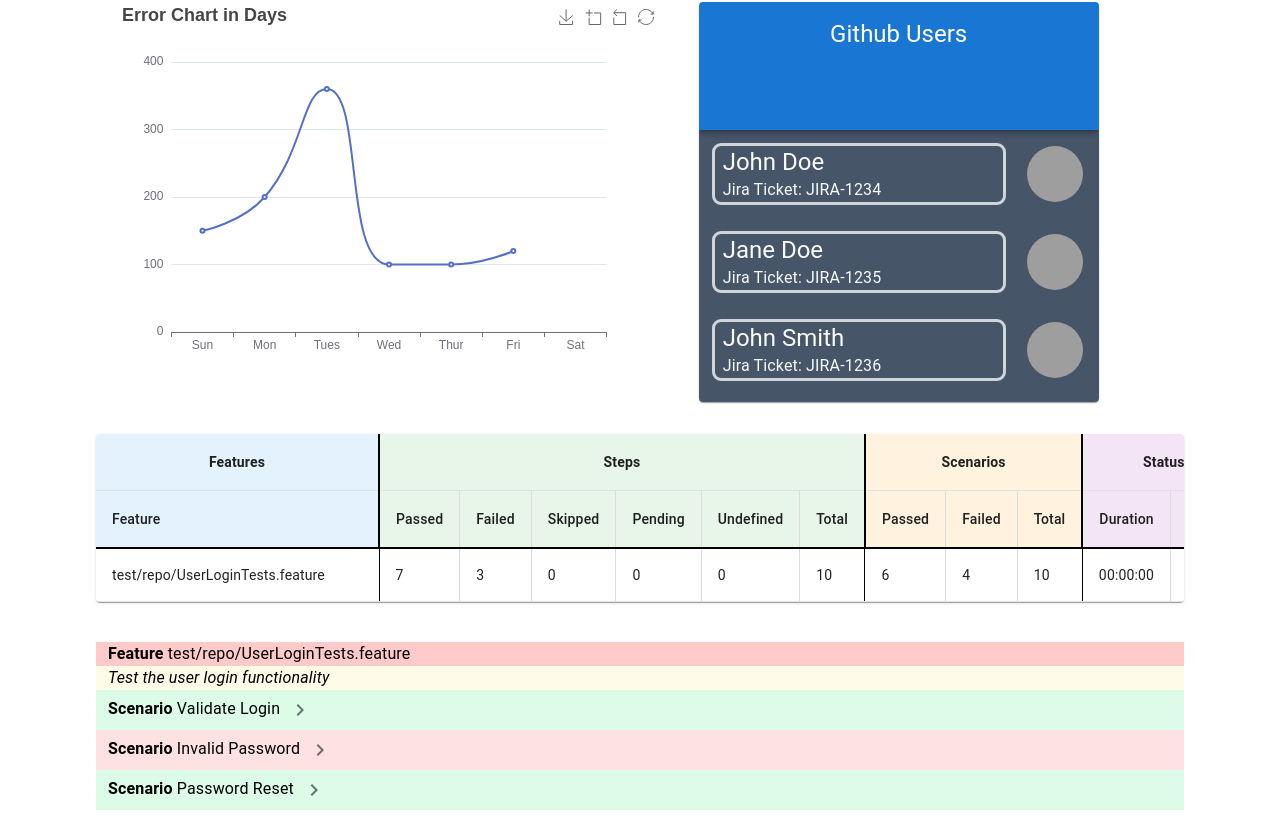
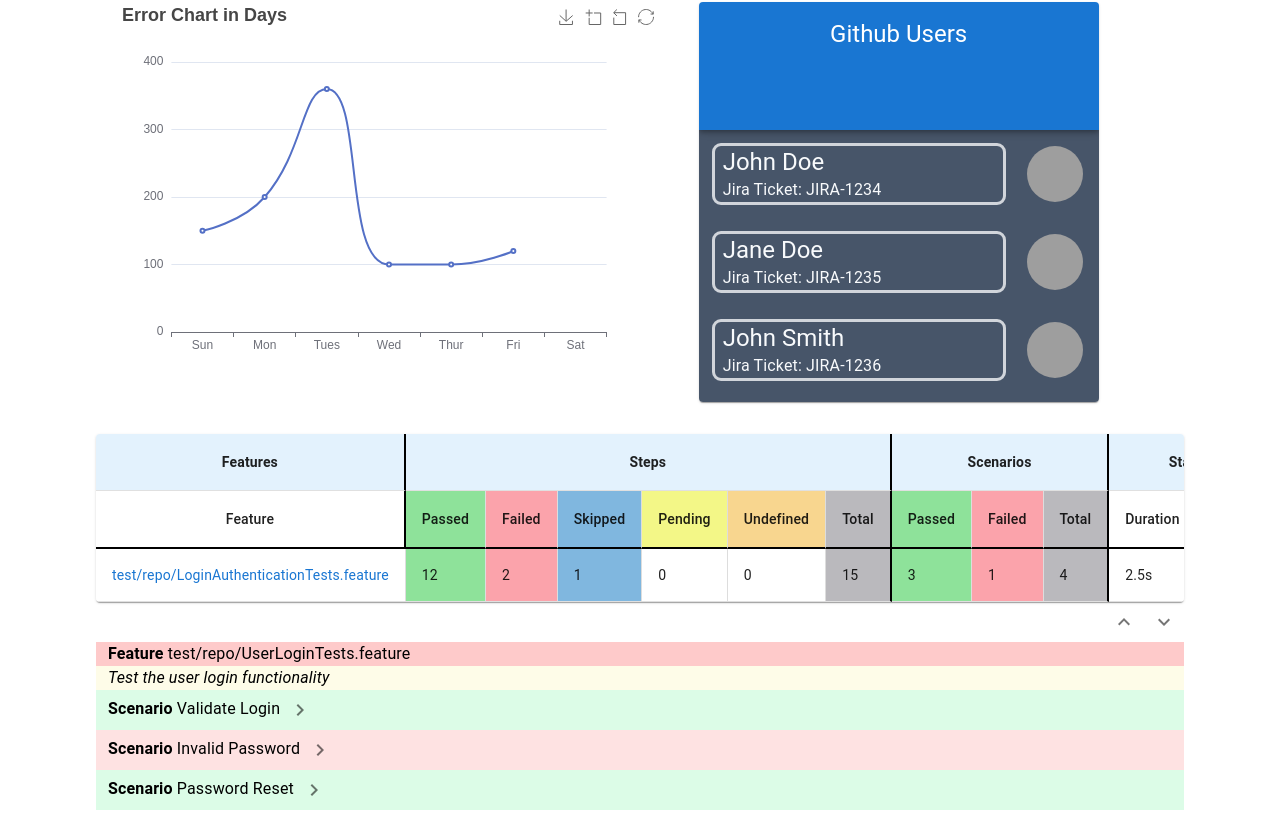
Before and after one commit to Codeyg12/test-view, a Next.js app: page /feature/1 in a window 1280 px wide. Shown: the part 527-1345 px from the top of the page. Built offline with nearby package versions, Linux system fonts and the light colour scheme; grey boxes are pictures that could not be loaded.

Commit message:
Updating table to DRY out code and add color to cells

```diff
--- a/app/components/FeatureDetails.tsx
+++ b/app/components/FeatureDetails.tsx
@@ -3,6 +3,8 @@
 import { IconButton, Typography } from "@mui/material";
 import KeyboardArrowRightIcon from '@mui/icons-material/KeyboardArrowRight';
 import KeyboardArrowDownIcon from '@mui/icons-material/KeyboardArrowDown';
+import ExpandMoreIcon from '@mui/icons-material/ExpandMore';
+import ExpandLessIcon from '@mui/icons-material/ExpandLess';
 import { useState } from "react";
 
 const FeatureDetailsData = [
@@ -71,8 +73,27 @@ const FeatureDetails = () => {
         setOpenStepsSection(openStepsSection.map((state, i) => (i === index ? !state : state)));
     }
 
+    const handleCloseAll = () => {
+        setOpenScenarios(Array(FeatureDetailsData.length).fill(false));
+        setOpenStepsSection(Array(FeatureDetailsData.length).fill(false));
+    }
+
+    const handleOpenAll = () => {
+        setOpenScenarios(Array(FeatureDetailsData.length).fill(true));
+        setOpenStepsSection(Array(FeatureDetailsData.length).fill(true));
+    }
+
     return (
       <>
+      <div className="flex justify-end">
+
+        <IconButton onClick={handleCloseAll} className="text-white">
+            <ExpandLessIcon />
+        </IconButton>
+      <IconButton onClick={handleOpenAll} className="text-white">
+        <ExpandMoreIcon />
+      </IconButton>
+      </div>
         <Typography className="bg-red-200 pl-3 text-black">
           <span className="font-bold">Feature </span>{" "}
           test/repo/UserLoginTests.feature
--- a/app/components/TableHeader.tsx
+++ b/app/components/TableHeader.tsx
@@ -1,92 +1,85 @@
-'use client'
+// 'use client'
 
-import { TableCell, TableHead, TableRow } from "@mui/material";
+// import { TableCell, TableHead, TableRow } from "@mui/material";
 
-const TableHeader: React.FC = () => {
-    const headerStyles = {
-        features: { backgroundColor: "#e3f2fd" },
-        steps: { backgroundColor: "#e8f5e9" },
-        scenarios: { backgroundColor: "#fff3e0" },
-        status: { backgroundColor: "#f3e5f5" }
-    };
+// const TableHeader: React.FC = () => {
+//     return (
+//         <TableHead>
+//             <TableRow>
+//                 <TableCell
+//                     colSpan={1}
+//                     align="center"
+//                     sx={{
+//                         borderRight: '2px solid black',
+//                         width: '250px',
+//                         minWidth: '250px',
+//                         backgroundColor: '#e3f2fd',
+//                         fontWeight: 'bold'
+//                     }}
+//                 >
+//                     Features
+//                 </TableCell>
 
-    return (
-        <TableHead>
-            <TableRow>
-                <TableCell
-                    colSpan={1}
-                    align="center"
-                    sx={{
-                        borderRight: '2px solid black',
-                        width: '250px',
-                        minWidth: '250px',
-                        ...headerStyles.features,
-                        fontWeight: 'bold'
-                    }}
-                >
-                    Features
-                </TableCell>
+//                 <TableCell
+//                     colSpan={6}
+//                     align="center"
+//                     sx={{
+//                         borderRight: '2px solid black',
+//                         backgroundColor: '#e3f2fd',
+//                         fontWeight: 'bold'
+//                     }}
+//                 >
+//                     Steps
+//                 </TableCell>
 
-                <TableCell
-                    colSpan={6}
-                    align="center"
-                    sx={{
-                        borderRight: '2px solid black',
-                        ...headerStyles.steps,
-                        fontWeight: 'bold'
-                    }}
-                >
-                    Steps
-                </TableCell>
+//                 <TableCell
+//                     colSpan={3}
+//                     align="center"
+//                     sx={{
+//                         borderRight: '2px solid black',
+//                         backgroundColor: '#e3f2fd',
+//                         fontWeight: 'bold'
+//                     }}
+//                 >
+//                     Scenarios
+//                 </TableCell>
 
-                <TableCell
-                    colSpan={3}
-                    align="center"
-                    sx={{
-                        borderRight: '2px solid black',
-                        ...headerStyles.scenarios,
-                        fontWeight: 'bold'
-                    }}
-                >
-                    Scenarios
-                </TableCell>
+//                 <TableCell
+//                     colSpan={2}
+//                     align="center"
+//                     sx={{
+//                         backgroundColor: '#e3f2fd',
+//                         fontWeight: 'bold',
+//                     }}
+//                 >
+//                     Status
+//                 </TableCell>
+//             </TableRow>
+//             <TableRow sx={{ borderBottom: '2px solid black' }}>
+//                 <TableCell sx={{
+//                     borderRight: '2px solid black',
+//                     borderBottom: '2px solid black',
+//                     textAlign: 'center',
+//                 }}>
+//                     Feature
+//                 </TableCell>
 
-                <TableCell
-                    colSpan={2}
-                    align="center"
-                    sx={{
-                        ...headerStyles.status,
-                        fontWeight: 'bold',
-                    }}
-                >
-                    Status
-                </TableCell>
-            </TableRow>
-            <TableRow sx={{ borderBottom: '2px solid black' }}>
-                <TableCell sx={{
-                    borderRight: '2px solid black',
-                    borderBottom: '2px solid black',
-                    ...headerStyles.features
-                }}>
-                    Feature
-                </TableCell>
+//                 <TableCell sx={{ borderRight: '1px solid #ddd', borderBottom: '2px solid black', backgroundColor: "#8ee29a"}}>Passed</TableCell>
+//                 <TableCell sx={{ borderRight: '1px solid #ddd', borderBottom: '2px solid black', backgroundColor: "#fba3ab" }}>Failed</TableCell>
+//                 <TableCell sx={{ borderRight: '1px solid #ddd', borderBottom: '2px solid black', backgroundColor: "#80b7df" }}>Skipped</TableCell>
+//                 <TableCell sx={{ borderRight: '1px solid #ddd', borderBottom: '2px solid black', backgroundColor: "#f3f787" }}>Pending</TableCell>
+//                 <TableCell sx={{ borderRight: '1px solid #ddd', borderBottom: '2px solid black', backgroundColor: "#f8d68f" }}>Undefined</TableCell>
+//                 <TableCell sx={{ borderRight: '2px solid black', borderBottom: '2px solid black', backgroundColor: "#bab9bd" }}>Total</TableCell>
 
-                <TableCell sx={{ borderRight: '1px solid #ddd', borderBottom: '2px solid black', ...headerStyles.steps }}>Passed</TableCell>
-                <TableCell sx={{ borderRight: '1px solid #ddd', borderBottom: '2px solid black', ...headerStyles.steps }}>Failed</TableCell>
-                <TableCell sx={{ borderRight: '1px solid #ddd', borderBottom: '2px solid black', ...headerStyles.steps }}>Skipped</TableCell>
-                <TableCell sx={{ borderRight: '1px solid #ddd', borderBottom: '2px solid black', ...headerStyles.steps }}>Pending</TableCell>
-                <TableCell sx={{ borderRight: '1px solid #ddd', borderBottom: '2px solid black', ...headerStyles.steps }}>Undefined</TableCell>
-                <TableCell sx={{ borderRight: '2px solid black', borderBottom: '2px solid black', ...headerStyles.steps }}>Total</TableCell>
+//                 <TableCell sx={{ borderRight: '1px solid #ddd', borderBottom: '2px solid black',  backgroundColor: "#8ee29a"}}>Passed</TableCell>
+//                 <TableCell sx={{ borderRight: '1px solid #ddd', borderBottom: '2px solid black',  backgroundColor: "#fba3ab" }}>Failed</TableCell>
+//                 <TableCell sx={{ borderRight: '2px solid black', borderBottom: '2px solid black', backgroundColor: "#bab9bd" }}>Total</TableCell>
 
-                <TableCell sx={{ borderRight: '1px solid #ddd', borderBottom: '2px solid black', ...headerStyles.scenarios }}>Passed</TableCell>
-                <TableCell sx={{ borderRight: '1px solid #ddd', borderBottom: '2px solid black', ...headerStyles.scenarios }}>Failed</TableCell>
-                <TableCell sx={{ borderRight: '2px solid black', borderBottom: '2px solid black', ...headerStyles.scenarios }}>Total</TableCell>
+//                 <TableCell sx={{ borderRight: '1px solid #ddd', borderBottom: '2px solid black'}}>Duration</TableCell>
+//                 <TableCell sx={{ borderBottom: '2px solid black' }}>Status</TableCell>
+//             </TableRow>
+//         </TableHead>
+//     )
+// }
 
-                <TableCell sx={{ borderRight: '1px solid #ddd', borderBottom: '2px solid black', ...headerStyles.status }}>Duration</TableCell>
-                <TableCell sx={{ borderBottom: '2px solid black', ...headerStyles.status }}>Status</TableCell>
-            </TableRow>
-        </TableHead>
-    )
-}
-
-export default TableHeader;
+// export default TableHeader;
--- a/app/components/TestTable.tsx
+++ b/app/components/TestTable.tsx
@@ -1,9 +1,7 @@
-import { Table, TableCell, TableContainer, TableRow, TableBody, Paper } from "@mui/material";
-import dummyData from "../../dummyData.json"
+import { Table, TableCell, TableContainer, TableRow, TableBody, Paper, TableHead } from "@mui/material";
 import Link from "next/link";
-import TableHeader from "./TableHeader";
 
-const TestTable = () => {
+const TestTable = ({dummyData}: any) => {
 
     return (
         <TableContainer
@@ -12,10 +10,84 @@ const TestTable = () => {
             sx={{ maxHeight: '500px' }}
         >
             <Table stickyHeader>
-                <TableHeader />
+            <TableHead>
+            <TableRow>
+                <TableCell
+                    colSpan={1}
+                    align="center"
+                    sx={{
+                        borderRight: '2px solid black',
+                        width: '250px',
+                        minWidth: '250px',
+                        backgroundColor: '#e3f2fd',
+                        fontWeight: 'bold'
+                    }}
+                >
+                    Features
+                </TableCell>
+
+                <TableCell
+                    colSpan={6}
+                    align="center"
+                    sx={{
+                        borderRight: '2px solid black',
+                        backgroundColor: '#e3f2fd',
+                        fontWeight: 'bold'
+                    }}
+                >
+                    Steps
+                </TableCell>
+
+                <TableCell
+                    colSpan={3}
+                    align="center"
+                    sx={{
+                        borderRight: '2px solid black',
+                        backgroundColor: '#e3f2fd',
+                        fontWeight: 'bold'
+                    }}
+                >
+                    Scenarios
+                </TableCell>
+
+                <TableCell
+                    colSpan={2}
+                    align="center"
+                    sx={{
+                        backgroundColor: '#e3f2fd',
+                        fontWeight: 'bold',
+                    }}
+                >
+                    Status
+                </TableCell>
+            </TableRow>
+            <TableRow sx={{ borderBottom: '2px solid black' }}>
+                <TableCell sx={{
+                    borderRight: '2px solid black',
+                    borderBottom: '2px solid black',
+                    textAlign: 'center',
+                }}>
+                    Feature
+                </TableCell>
+
+                <TableCell sx={{ borderRight: '1px solid #ddd', borderBottom: '2px solid black', backgroundColor: "#8ee29a"}}>Passed</TableCell>
+                <TableCell sx={{ borderRight: '1px solid #ddd', borderBottom: '2px solid black', backgroundColor: "#fba3ab" }}>Failed</TableCell>
+                <TableCell sx={{ borderRight: '1px solid #ddd', borderBottom: '2px solid black', backgroundColor: "#80b7df" }}>Skipped</TableCell>
+                <TableCell sx={{ borderRight: '1px solid #ddd', borderBottom: '2px solid black', backgroundColor: "#f3f787" }}>Pending</TableCell>
+                <TableCell sx={{ borderRight: '1px solid #ddd', borderBottom: '2px solid black', backgroundColor: "#f8d68f" }}>Undefined</TableCell>
+                <TableCell sx={{ borderRight: '2px solid black', borderBottom: '2px solid black', backgroundColor: "#bab9bd" }}>Total</TableCell>
+
+                <TableCell sx={{ borderRight: '1px solid #ddd', borderBottom: '2px solid black',  backgroundColor: "#8ee29a"}}>Passed</TableCell>
+                <TableCell sx={{ borderRight: '1px solid #ddd', borderBottom: '2px solid black',  backgroundColor: "#fba3ab" }}>Failed</TableCell>
+                <TableCell sx={{ borderRight: '2px solid black', borderBottom: '2px solid black', backgroundColor: "#bab9bd" }}>Total</TableCell>
+
+                <TableCell sx={{ borderRight: '1px solid #ddd', borderBottom: '2px solid black'}}>Duration</TableCell>
+                <TableCell sx={{ borderBottom: '2px solid black' }}>Status</TableCell>
+            </TableRow>
+        </TableHead>
 
                 <TableBody>
-                    {dummyData.map((data, index) => (
+                    {dummyData.map((data: any, index: number) => (
                         <TableRow key={index}>
                             <TableCell sx={{ borderRight: '1px solid #ddd' }}>
                                 <Link
@@ -28,17 +100,17 @@ const TestTable = () => {
                                     test/repo/{data.feature}Tests.feature
                                 </Link>
                             </TableCell>
-                            <TableCell sx={{ borderRight: '1px solid #ddd' }}>{data.steps.passed}</TableCell>
-                            <TableCell sx={{ borderRight: '1px solid #ddd' }}>{data.steps.failed}</TableCell>
-                            <TableCell sx={{ borderRight: '1px solid #ddd' }}>{data.steps.skipped}</TableCell>
-                            <TableCell sx={{ borderRight: '1px solid #ddd' }}>{data.steps.pending}</TableCell>
-                            <TableCell sx={{ borderRight: '1px solid #ddd' }}>{data.steps.undefined}</TableCell>
-                            <TableCell sx={{ borderRight: '2px solid black' }}>{data.steps.total}</TableCell>
-                            <TableCell sx={{ borderRight: '1px solid #ddd' }}>{data.scenarios.passed}</TableCell>
-                            <TableCell sx={{ borderRight: '1px solid #ddd' }}>{data.scenarios.failed}</TableCell>
-                            <TableCell sx={{ borderRight: '2px solid black' }}>{data.scenarios.total}</TableCell>
+                            <TableCell sx={{ borderRight: '1px solid #ddd', backgroundColor: data.steps.passed >= 1 ? "#8ee29a" : undefined }}>{data.steps.passed}</TableCell>
+                            <TableCell sx={{ borderRight: '1px solid #ddd', backgroundColor: data.steps.failed >= 1 ? '#fba3ab': undefined }}>{data.steps.failed}</TableCell>
+                            <TableCell sx={{ borderRight: '1px solid #ddd', backgroundColor: data.steps.skipped >= 1 ? '#80b7df' : undefined }}>{data.steps.skipped}</TableCell>
+                            <TableCell sx={{ borderRight: '1px solid #ddd', backgroundColor: data.steps.pending >= 1 ? '#f3f787' : undefined }}>{data.steps.pending}</TableCell>
+                            <TableCell sx={{ borderRight: '1px solid #ddd', backgroundColor: data.steps.undefined >= 1 ? '#f8d68f' : undefined }}>{data.steps.undefined}</TableCell>
+                            <TableCell sx={{ borderRight: '2px solid black', backgroundColor: data.steps.total >= 1 ? '#bab9bd' : undefined }}>{data.steps.total}</TableCell>
+                            <TableCell sx={{ borderRight: '1px solid #ddd', backgroundColor: data.scenarios.passed >= 1 ? "#8ee29a" : undefined }}>{data.scenarios.passed}</TableCell>
+                            <TableCell sx={{ borderRight: '1px solid #ddd', backgroundColor: data.scenarios.failed >= 1 ? '#fba3ab': undefined }}>{data.scenarios.failed}</TableCell>
+                            <TableCell sx={{ borderRight: '2px solid black', backgroundColor: data.scenarios.total >= 1 ? '#bab9bd' : undefined}}>{data.scenarios.total}</TableCell>
                             <TableCell sx={{ borderRight: '1px solid #ddd' }}>{data.duration}</TableCell>
-                            <TableCell>{data.status}</TableCell>
+                            <TableCell sx={{ backgroundColor: data.status == "Passed" ? '#8ee29a' : '#fba3ab' }}>{data.status}</TableCell>
                         </TableRow>
                     ))}
                 </TableBody>
--- a/app/feature/[slug]/page.tsx
+++ b/app/feature/[slug]/page.tsx
@@ -6,10 +6,10 @@ import { IconButton, Paper, Table, TableBody, TableCell, TableContainer, TableRo
 import { ArrowBackIos, ArrowForwardIos } from "@mui/icons-material";
 import TestScenariosChart from "@/components/TestScenario";
 import Link from "next/link";
-import TableHeader from "@/components/TableHeader";
 import GithubUsers from "@/components/GithubUsers";
 import LineGraph from "@/components/LineGraph";
 import FeatureDetails from "@/components/FeatureDetails";
+import TestTable from "@/components/TestTable";
 
 // interface ChartData {
 //   testType: string;
@@ -52,8 +52,8 @@ const pieToTreeCharts: pieToTreeData[] = [
   },
   {
     testType: "Steps",
-    total: 10,
-    passed: 7,
+    total: 20,
+    passed: 17,
     failed: 3,
     scenarios: [
       { name: 'Click input', status: 'pass' },
@@ -66,6 +66,13 @@ const pieToTreeCharts: pieToTreeData[] = [
       { name: 'Display message', status: 'pass' },
       { name: 'Log out', status: 'pass' },
       { name: 'Redirect user', status: 'fail' },
+      { name: 'Update profile', status: 'pass' },
+      { name: 'Delete account', status: 'pass' },
+      { name: 'Update settings', status: 'pass' },
+      { name: 'Change password', status: 'pass' },
+      { name: 'Reset password', status: 'pass' },
+      { name: 'Send email', status: 'pass' },
+      { name: 'Verify email', status: 'pass' },
     ],
   },
 ];
@@ -87,7 +94,7 @@ export default function FeatureComponent() {
 
   return (
     <>
-      <h1 className="text-center text-xl font-semibold mb-6"><Link href={"/"}>User Login Feature</Link></h1>
+      <h1 className="text-center text-xl font-semibold mb-6"><Link href={"/"} className="visited:text-white no-underline">User Login Feature</Link></h1>
       <div className="flex justify-evenly">
         <IconButton onClick={prevChart} className="text-gray-600 hover:text-gray-900">
           <ArrowBackIos fontSize="large" />
@@ -111,31 +118,21 @@ export default function FeatureComponent() {
           <GithubUsers />
         </div>
       </div>
-      <TableContainer
-            component={Paper}
-            className="w-full mb-10"
-            sx={{ maxHeight: '500px' }}
-        >
-      <Table>
-      <TableHeader />
-      <TableBody>
-          <TableRow>
-            <TableCell sx={{ borderRight: '1px solid black' }}>test/repo/UserLoginTests.feature</TableCell>
-            <TableCell sx={{ borderRight: '1px solid #ddd' }}>7</TableCell>
-            <TableCell sx={{ borderRight: '1px solid #ddd' }}>3</TableCell>
-            <TableCell sx={{ borderRight: '1px solid #ddd' }}>0</TableCell>
-            <TableCell sx={{ borderRight: '1px solid #ddd' }}>0</TableCell>
-            <TableCell sx={{ borderRight: '1px solid #ddd' }}>0</TableCell>
-            <TableCell sx={{ borderRight: '1px solid black' }}>10</TableCell>
-            <TableCell sx={{ borderRight: '1px solid #ddd' }}>6</TableCell>
-            <TableCell sx={{ borderRight: '1px solid #ddd' }}>4</TableCell>
-            <TableCell sx={{ borderRight: '1px solid black' }}>10</TableCell>
-            <TableCell sx={{ borderRight: '1px solid #ddd' }}>00:00:00</TableCell>
-            <TableCell sx={{ borderRight: '1px solid #ddd' }}>Failed</TableCell>
-          </TableRow>
-      </TableBody>
-      </Table>
-      </TableContainer>
+
+      <TestTable dummyData={[{
+        feature: "LoginAuthentication",
+        steps: {
+          passed: 12,
+          failed: 2,
+          skipped: 1,
+          pending: 0,
+          undefined: 0,
+          total: 15
+        },
+        scenarios: { passed: 3, failed: 1, total: 4 },
+        duration: "2.5s",
+        status: "Failed"
+      }]} />
       <FeatureDetails />
     </>
   );
--- a/app/page.tsx
+++ b/app/page.tsx
@@ -5,6 +5,7 @@ import PieChart from "./components/PieChart";
 import TestTable from "./components/TestTable";
 import TestScenariosChart from "./components/TestScenario";
 import TreeMap from "./components/TreeMap";
+import dummyData from "../dummyData.json"
 
 export default function Home() {
   return (
@@ -21,7 +22,7 @@ export default function Home() {
       </div> */}
       {/* <TreeMap /> */}
       {/* <TestScenariosChart /> */}
-      <TestTable />
+      <TestTable dummyData={dummyData} />
     </>
   );
 }
```
Lines whose indentation alone changed are shown as unchanged.
